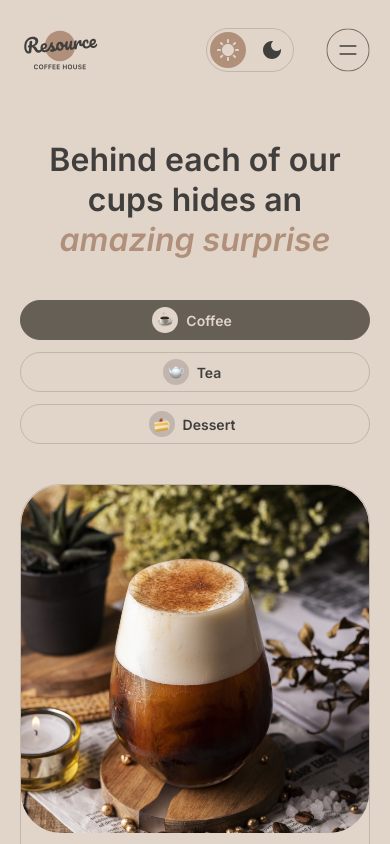
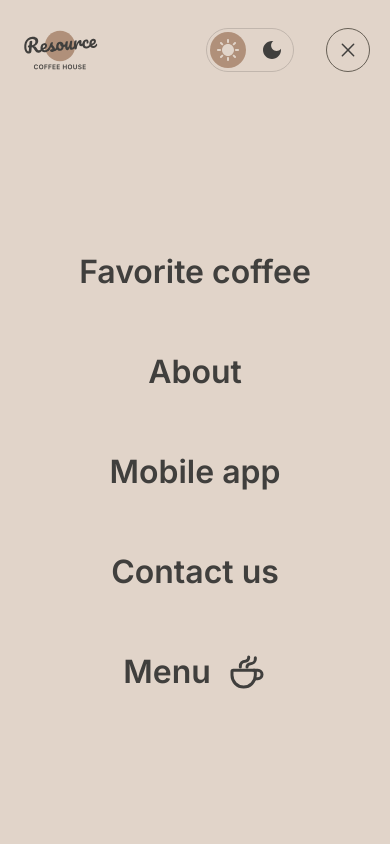
Before and after one commit to ypaN73/rsschool-landing-page, a website built with Vite: page catalog.html in a window 390 px wide. Both pictures are taken after a click on the button 348 px from the left and 50 px from the top of the page. Shown: the top 844 px of the page. Built offline with nearby package versions, Linux system fonts and the light colour scheme.

Commit message:
feat: add burger menu

```diff
--- a/catalog.html
+++ b/catalog.html
@@ -36,7 +36,9 @@
                 <a href="./#favorite" class="nav__link">Favorite coffee</a>
               </li>
               <li><a href="./#about" class="nav__link">About</a></li>
-              <li><a href="./#mobile-app" class="nav__link">Mobile App</a></li>
+              <li>
+                <a href="./#mobile-app" class="nav__link">Mobile App</a>
+              </li>
               <li><a href="#contacts" class="nav__link">Contact us</a></li>
             </ul>
           </nav>
@@ -82,20 +84,68 @@
               />
             </a>
 
-            <button class="burger" id="burger" aria-label="Открыть меню">
+            <button
+              class="burger"
+              id="burger"
+              aria-label="Открыть меню"
+              aria-expanded="false"
+            >
               <img
                 src="./icons/button-icon-burger.svg"
                 alt=""
-                class="burger__img burger__img--light"
+                class="burger__img burger__img--burger burger__img--light"
               />
               <img
                 src="./icons/button-icon-burger-dark.svg"
                 alt=""
-                class="burger__img burger__img--dark"
+                class="burger__img burger__img--burger burger__img--dark"
+              />
+              <img
+                src="./icons/button-icon-burger-cross.svg"
+                alt=""
+                class="burger__img burger__img--cross burger__img--light"
+              />
+              <img
+                src="./icons/button-icon-burger-cross-dark.svg"
+                alt=""
+                class="burger__img burger__img--cross burger__img--dark"
               />
             </button>
           </div>
         </div>
+      </div>
+
+      <!-- Мобильное меню -->
+      <div class="mobile-menu" id="mobile-menu">
+        <nav class="mobile-menu__nav">
+          <ul class="mobile-menu__list">
+            <li>
+              <a href="./#favorite" class="mobile-menu__link"
+                >Favorite coffee</a
+              >
+            </li>
+            <li><a href="./#about" class="mobile-menu__link">About</a></li>
+            <li>
+              <a href="./#mobile-app" class="mobile-menu__link">Mobile app</a>
+            </li>
+            <li>
+              <a href="#contacts" class="mobile-menu__link">Contact us</a>
+            </li>
+            <li>
+              <a
+                href="./catalog.html"
+                class="mobile-menu__link mobile-menu__link--with-icon"
+              >
+                <span>Menu</span>
+                <img
+                  src="./icons/coffee-cup.svg"
+                  alt=""
+                  class="mobile-menu__icon"
+                />
+              </a>
+            </li>
+          </ul>
+        </nav>
       </div>
     </header>
 
@@ -146,7 +196,7 @@
             </button>
           </div>
 
-          <!-- Сетка карточек — пустая, заполняется через JS -->
+          <!-- Сетка карточек — заполняется через JS -->
           <div class="catalog__grid" id="catalog-grid"></div>
 
           <div class="catalog__more">
--- /dev/null
+++ b/src/js/burger.js
@@ -0,0 +1,53 @@
+export function initBurger() {
+  const burger = document.getElementById("burger");
+  const menu = document.getElementById("mobile-menu");
+
+  if (!burger || !menu) return;
+
+  const menuLinks = menu.querySelectorAll(".mobile-menu__link");
+
+  function openMenu() {
+    window.scrollTo({ top: 0, behavior: "smooth" });
+
+    menu.classList.add("mobile-menu--open");
+    burger.classList.add("burger--open");
+    burger.setAttribute("aria-expanded", "true");
+    document.body.classList.add("menu-open");
+  }
+
+  function closeMenu() {
+    menu.classList.remove("mobile-menu--open");
+    burger.classList.remove("burger--open");
+    burger.setAttribute("aria-expanded", "false");
+    document.body.classList.remove("menu-open");
+  }
+
+  function toggleMenu() {
+    if (menu.classList.contains("mobile-menu--open")) {
+      closeMenu();
+    } else {
+      openMenu();
+    }
+  }
+
+  burger.addEventListener("click", toggleMenu);
+
+  menuLinks.forEach((link) => {
+    link.addEventListener("click", closeMenu);
+  });
+
+  document.addEventListener("keydown", (e) => {
+    if (e.key === "Escape" && menu.classList.contains("mobile-menu--open")) {
+      closeMenu();
+    }
+  });
+
+  window.addEventListener("resize", () => {
+    if (
+      window.innerWidth >= 769 &&
+      menu.classList.contains("mobile-menu--open")
+    ) {
+      closeMenu();
+    }
+  });
+}
--- a/src/js/main.js
+++ b/src/js/main.js
@@ -1,48 +1,12 @@
 import "../styles/main.css";
 import { initTheme } from "./theme.js";
+import { initSlider } from "./slider.js";
 import { initCatalog } from "./catalog.js";
+import { initBurger } from "./burger.js";
 
 document.addEventListener("DOMContentLoaded", () => {
   initTheme();
   initSlider();
   initCatalog();
+  initBurger();
 });
-
-function initSlider() {
-  const slides = document.querySelectorAll(".slider__slide");
-  const prevBtn = document.querySelector(".slider__arrow--prev");
-  const nextBtn = document.querySelector(".slider__arrow--next");
-  const dots = document.querySelectorAll(".slider__dot");
-
-  if (!slides.length || !prevBtn || !nextBtn) return;
-
-  let currentIndex = 0;
-
-  function showSlide(index) {
-    slides.forEach((slide, i) => {
-      slide.classList.toggle("slider__slide--active", i === index);
-    });
-
-    dots.forEach((dot, i) => {
-      dot.classList.toggle("slider__dot--active", i === index);
-    });
-
-    currentIndex = index;
-  }
-
-  prevBtn.addEventListener("click", () => {
-    const index = (currentIndex - 1 + slides.length) % slides.length;
-    showSlide(index);
-  });
-
-  nextBtn.addEventListener("click", () => {
-    const index = (currentIndex + 1) % slides.length;
-    showSlide(index);
-  });
-
-  dots.forEach((dot, i) => {
-    dot.addEventListener("click", () => {
-      showSlide(i);
-    });
-  });
-}
--- /dev/null
+++ b/src/js/slider.js
@@ -0,0 +1,38 @@
+export function initSlider() {
+  const slides = document.querySelectorAll(".slider__slide");
+  const prevBtn = document.querySelector(".slider__arrow--prev");
+  const nextBtn = document.querySelector(".slider__arrow--next");
+  const dots = document.querySelectorAll(".slider__dot");
+
+  if (!slides.length || !prevBtn || !nextBtn) return;
+
+  let currentIndex = 0;
+
+  function showSlide(index) {
+    slides.forEach((slide, i) => {
+      slide.classList.toggle("slider__slide--active", i === index);
+    });
+
+    dots.forEach((dot, i) => {
+      dot.classList.toggle("slider__dot--active", i === index);
+    });
+
+    currentIndex = index;
+  }
+
+  prevBtn.addEventListener("click", () => {
+    const index = (currentIndex - 1 + slides.length) % slides.length;
+    showSlide(index);
+  });
+
+  nextBtn.addEventListener("click", () => {
+    const index = (currentIndex + 1) % slides.length;
+    showSlide(index);
+  });
+
+  dots.forEach((dot, i) => {
+    dot.addEventListener("click", () => {
+      showSlide(i);
+    });
+  });
+}
--- a/src/styles/main.css
+++ b/src/styles/main.css
@@ -268,10 +268,11 @@ button {
   position: relative;
   display: inline-flex;
   align-items: center;
+  gap: 8px;
   height: 44px;
-  padding-right: 32px;
   font-size: 16px;
   font-weight: 600;
+  line-height: 1;
   color: var(--text-primary);
   transition: color 0.2s;
   flex-shrink: 0;
@@ -282,14 +283,12 @@ button {
 }
 
 .menu-btn__text {
-  line-height: 1.5;
+  display: inline-flex;
+  align-items: center;
+  line-height: 1;
 }
 
 .menu-btn__img {
-  position: absolute;
-  right: 0;
-  top: 50%;
-  transform: translateY(-50%);
   width: 24px;
   height: 24px;
   transition: opacity 0.3s;
@@ -342,23 +341,113 @@ button {
   position: absolute;
   top: 50%;
   left: 50%;
-  transform: translate(-50%, -50%) scale(1.8);
-  width: 24px;
-  height: 24px;
+  transform: translate(-50%, -50%);
+  width: 44px;
+  height: 44px;
+  opacity: 0;
   transition: opacity 0.3s;
 }
 
-:root:not([data-theme="dark"]) .burger__img--light {
-  opacity: 1;
-}
-:root:not([data-theme="dark"]) .burger__img--dark {
-  opacity: 0;
-}
-[data-theme="dark"] .burger__img--light {
-  opacity: 0;
-}
-[data-theme="dark"] .burger__img--dark {
-  opacity: 1;
+/* Светлая тема: бургер виден */
+:root:not([data-theme="dark"]) .burger__img--burger.burger__img--light {
+  opacity: 1;
+}
+
+/* Тёмная тема: бургер виден */
+[data-theme="dark"] .burger__img--burger.burger__img--dark {
+  opacity: 1;
+}
+
+/* Открытое меню: светлая тема */
+:root:not([data-theme="dark"])
+  .burger--open
+  .burger__img--burger.burger__img--light {
+  opacity: 0;
+}
+:root:not([data-theme="dark"])
+  .burger--open
+  .burger__img--cross.burger__img--light {
+  opacity: 1;
+}
+
+/* Открытое меню: тёмная тема */
+[data-theme="dark"] .burger--open .burger__img--burger.burger__img--dark {
+  opacity: 0;
+}
+[data-theme="dark"] .burger--open .burger__img--cross.burger__img--dark {
+  opacity: 1;
+}
+
+/* ===== Мобильное меню ===== */
+.mobile-menu {
+  position: fixed;
+  top: 100px;
+  left: 0;
+  right: 0;
+  bottom: 0;
+  background-color: var(--bg-page);
+  padding: 60px 40px;
+  transform: translateX(100%);
+  opacity: 0;
+  visibility: hidden;
+  transition:
+    transform 0.3s,
+    opacity 0.3s,
+    visibility 0.3s;
+  z-index: 999;
+}
+
+.mobile-menu--open {
+  transform: translateX(0);
+  opacity: 1;
+  visibility: visible;
+}
+
+.mobile-menu__nav {
+  display: flex;
+  flex-direction: column;
+  align-items: center;
+  height: 100%;
+}
+
+.mobile-menu__list {
+  display: flex;
+  flex-direction: column;
+  align-items: center;
+  gap: 60px;
+  list-style: none;
+  padding: 0;
+  margin: 0;
+  justify-content: center;
+  flex: 1;
+}
+
+.mobile-menu__link {
+  font-size: 32px;
+  font-weight: 600;
+  line-height: 1.25;
+  text-align: center;
+  color: var(--text-primary);
+  transition: color 0.2s;
+}
+
+.mobile-menu__link:hover {
+  color: var(--text-accent);
+}
+
+.mobile-menu__link--with-icon {
+  display: inline-flex;
+  align-items: center;
+  gap: 16px;
+}
+
+.mobile-menu__icon {
+  width: 40px;
+  height: 40px;
+}
+
+body.menu-open {
+  overflow: hidden;
 }
 
 /* ===== Hero ===== */
@@ -884,7 +973,7 @@ button {
   color: var(--text-inverse);
 }
 
-/* Сетка карточек — основное правило: 4 в ряд */
+/* Сетка карточек */
 .catalog__grid {
   display: grid;
   grid-template-columns: repeat(4, 1fr);
@@ -1446,19 +1535,3 @@ span.footer__contact-link::after {
     height: 20px;
   }
 }
-
-.slider__slide {
-  position: absolute;
-  top: 0;
-  left: 0;
-  width: 100%;
-  opacity: 0;
-  transition: opacity 0.3s;
-  pointer-events: none;
-}
-
-.slider__slide--active {
-  opacity: 1;
-  pointer-events: auto;
-  position: relative;
-}
```
Also changed, not shown: index.html (+49 -3 lines), public/icons/button-icon-burger-cross-dark.svg (added), public/icons/button-icon-burger-cross.svg (added).
